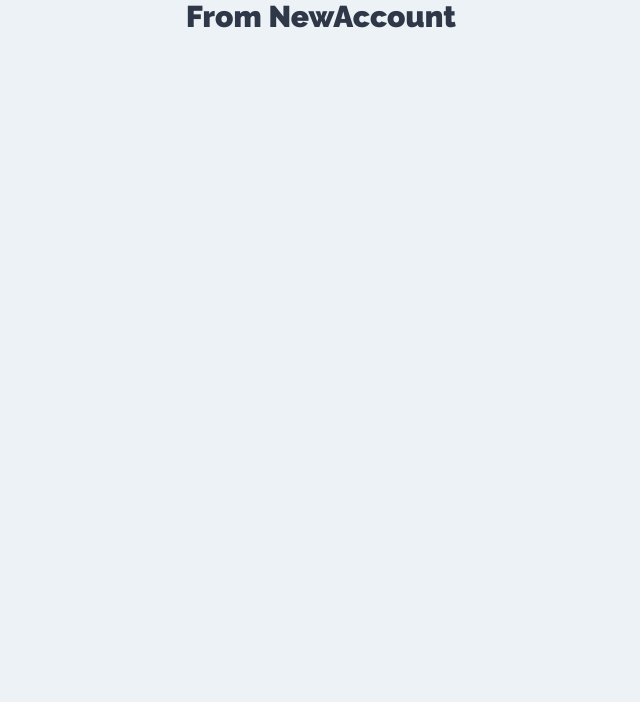
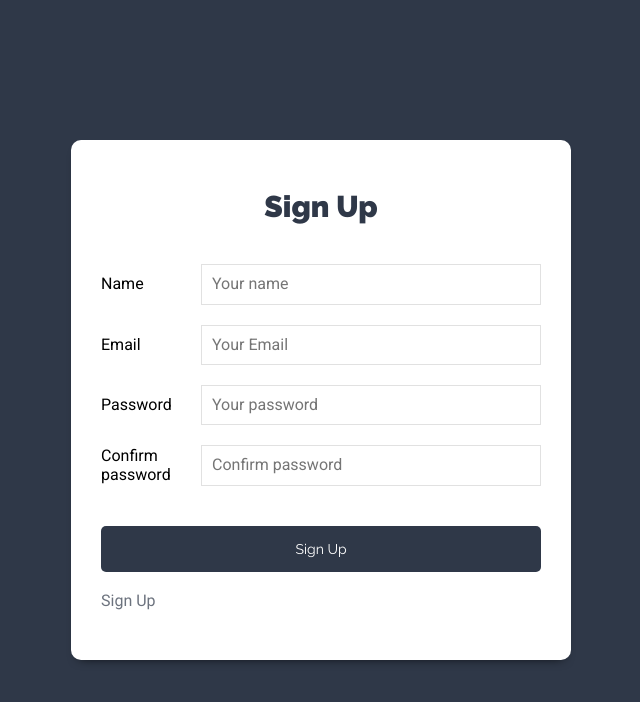
Before and after one commit to wmezadev/task-client-react, a React (Create React App) app: page /new-account in a window 1280 px wide. Shown: the top 702 px of the page, without its empty margins (319-959 px from the left). Built offline with nearby package versions, Linux system fonts and the light colour scheme.

Commit message:
Feat - add sign up form

```diff
--- a/src/components/auth/NewAccount.jsx
+++ b/src/components/auth/NewAccount.jsx
@@ -1,8 +1,95 @@
-import React from 'react';
+import React, { useState } from 'react';
+import { Link } from 'react-router-dom';
 
 const NewAccount = () => {
+// State for login
+const [user, setUser] = useState({
+        name: '',
+        email: '',
+        password: '',
+        confirm: ''
+    });
+
+    const { name, email, password, confirm } = user;
+
+    const onChange = e => {
+        setUser({
+            ...user,
+            [e.target.name]: e.target.value
+        });
+    }
+
+    const onSubmit = e => {
+        e.preventDefault();
+
+        // validate
+        // pass to action (reducer)
+    }
+
     return (
-        <h1>From NewAccount</h1>
+        <div className="form-user">
+            <div className="container-form shadow-dark">
+                <h1>Sign Up</h1>
+                <form
+                    onSubmit={onSubmit}
+                >
+                    <div className="field-form">
+                        <label htmlFor="name">Name</label>
+                        <input
+                            type="text"
+                            id="name"
+                            name="name"
+                            placeholder="Your name"
+                            value={name}
+                            onChange={onChange}
+                            autoComplete="none"
+                        />
+                    </div>
+                    <div className="field-form">
+                        <label htmlFor="email">Email</label>
+                        <input
+                            type="email"
+                            id="email"
+                            name="email"
+                            placeholder="Your Email"
+                            value={email}
+                            onChange={onChange}
+                            autoComplete="none"
+                        />
+                    </div>
+                    <div className="field-form">
+                        <label htmlFor="password">Password</label>
+                        <input
+                            type="password"
+                            id="password"
+                            name="password"
+                            placeholder="Your password"
+                            value={password}
+                            onChange={onChange}
+                            autoComplete="none"
+                        />
+                    </div>
+                    <div className="field-form">
+                        <label htmlFor="confirm">Confirm password</label>
+                        <input
+                            type="password"
+                            id="confirm"
+                            name="confirm"
+                            placeholder="Confirm password"
+                            value={confirm}
+                            onChange={onChange}
+                            autoComplete="none"
+                        />
+                    </div>
+                    <div className="field-form">
+                        <button className="btn btn-primary btn-block">Sign Up</button>
+                    </div>
+                </form>
+                <Link to={'/new-account'} className="account-link">
+                    Sign Up
+                </Link>
+            </div>
+        </div>
     );
 }
 
```
